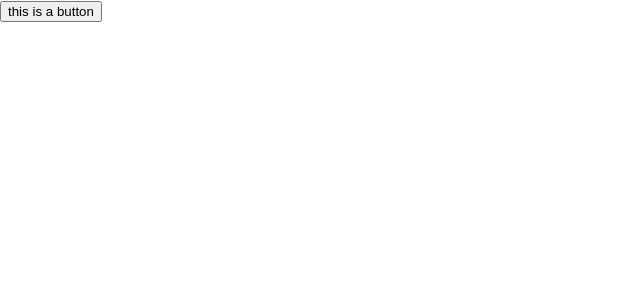
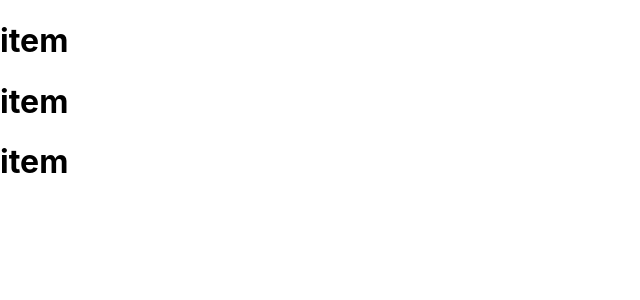
Before and after one commit to hoseong511/backEnd, a React (Create React App) app in the folder react/study/: page / in a window 1280 px wide. Shown: the top 300 px of the page, without its empty margins (0-640 px from the left). Built offline with nearby package versions, Linux system fonts and the light colour scheme.

Commit message:
update key Error

```diff
--- a/react/study/src/App.js
+++ b/react/study/src/App.js
@@ -3,6 +3,17 @@ import React from "react";
 const Loading = () => <div>Loading...</div>
 
 function App() {
+  const iter = [0,1,2]
+  return (
+    <div>
+      { // ui 라이브러리에서는 변경된 부분만 업데이트 하기위해서 가상DOM을 이용
+        iter.map(item => <h1 key={item}>item</h1>)
+      }
+      {/* 가상DOM을 구분하기 위해서 무조건 key를 필요로 함 데이터 중복성을 방지하기 위해서 꼭 지정해야함
+          또 주의해야할점 반복문에서 이용되는 index를 이용*/}
+    </div>
+
+  )
   const handleClick = (e) => {
     e.stopPropagation() // 중첩시 기능이 두번 실행되는 것을 방지
     console.log(e);
```
